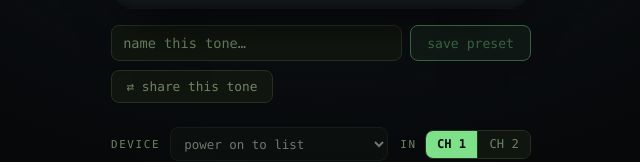
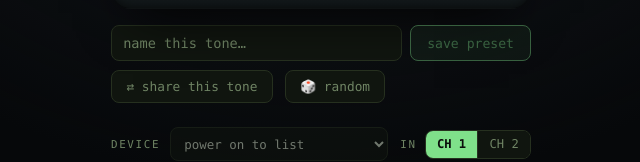
Before and after one commit to dlrztrk00/guitar-sound-effects, a React (Vite) app: page / in a window 1280 px wide. Shown: the part 955-1117 px from the top of the page, without its empty margins (319-959 px from the left). Built offline with nearby package versions, Linux system fonts and the light colour scheme.

Commit message:
Add a random tone button
- 🎲 randomizes all knobs (drive, EQ, delay, reverb, chorus, comp, dist, cab)
  within musical ranges for quick exploration

```diff
--- a/src/App.tsx
+++ b/src/App.tsx
@@ -225,6 +225,30 @@ export default function App() {
   function setDist(type: DistType) {
     setTone((prev) => ({ ...prev, dist: type }));
     engineRef.current?.setDistType(type);
+  }
+
+  function randomTone() {
+    const ri = (a: number, b: number) => Math.round(a + Math.random() * (b - a));
+    const rf = (a: number, b: number) =>
+      +(a + Math.random() * (b - a)).toFixed(2);
+    const dists: DistType[] = ["soft", "hard", "fuzz"];
+    const nt: Tone = {
+      drive: rf(0.1, 0.85),
+      low: ri(-8, 8),
+      mid: ri(-8, 8),
+      high: ri(-8, 8),
+      delayMix: rf(0, 0.35),
+      delayTime: rf(0.12, 0.5),
+      delayFb: rf(0.1, 0.5),
+      reverb: rf(0, 0.4),
+      gate: 0,
+      cab: Math.random() < 0.5,
+      dist: dists[Math.floor(Math.random() * dists.length)],
+      chorus: rf(0, 0.35),
+      comp: rf(0, 0.5),
+    };
+    setTone(nt);
+    if (engineRef.current) applyTone(engineRef.current, nt);
   }
 
   function shareTone() {
@@ -507,6 +531,9 @@ export default function App() {
         <button className="share-btn" onClick={shareTone}>
           ⇄ share this tone
         </button>
+        <button className="share-btn" onClick={randomTone}>
+          🎲 random
+        </button>
         {shareMsg && <span className="share-msg">{shareMsg}</span>}
       </div>
 
```
